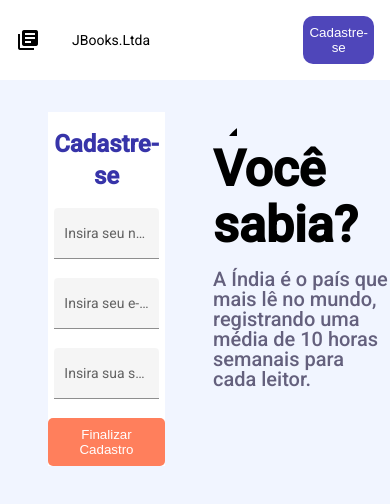
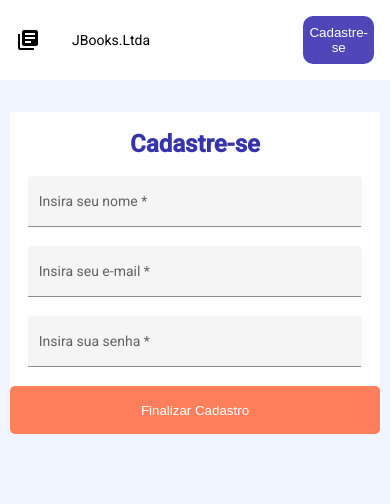
Before and after one commit to mrgreentm/jbooks_front, an Angular app: page /register in a window 390 px wide. Shown: the top 504 px of the page. Built offline with nearby package versions, Linux system fonts and the light colour scheme.

Commit message:
fix: responsividade da tela de cadastro

```diff
--- a/src/app/modules/register/register.component.scss
+++ b/src/app/modules/register/register.component.scss
@@ -55,3 +55,15 @@ button:hover {
 .icon {
   font-size: 6rem;
 }
+@media (max-width: 768px) {
+  .global-container {
+    flex-direction: column;
+  }
+  .register-container {
+    width: 95%;
+    margin: 0 auto;
+  }
+  .notice {
+    display: none;
+  }
+}
```
